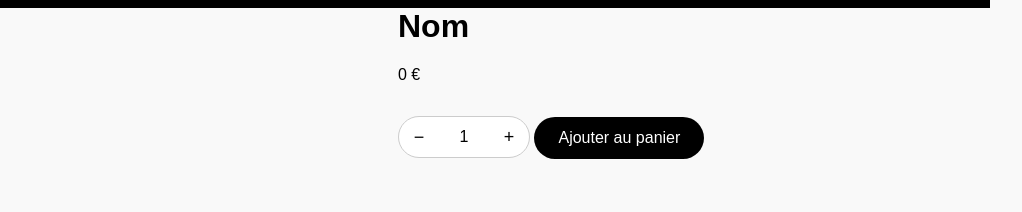
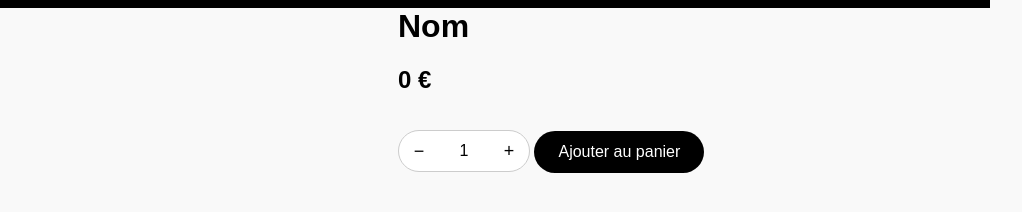
Before and after one commit to MIKHADLM/mehomies_site, a website: page produit.html in a window 1280 px wide. Shown: the part 134-346 px from the top of the page, 258-1280 px from the left. Drawn offline with Linux system fonts and the light colour scheme.

Commit message:
page produit V3.1

```diff
--- a/produit.html
+++ b/produit.html
@@ -103,14 +103,15 @@
     </div>
     <div class="infos">
       <h1 id="produit-nom">Nom</h1>
-      <p id="produit-prix">0 €</p>
+      <h2 id="produit-prix">0 €</h2>
+      <p id="produit-description"></p>
       <div class="quantity-control">
         <button id="moins">−</button>
         <span id="quantite">1</span>
         <button id="plus">+</button>
       </div>
       <button class="btn-ajouter" id="ajouter-panier">Ajouter au panier</button>
-      <p id="produit-description"></p>
+
     </div>
   </main>
 
```
